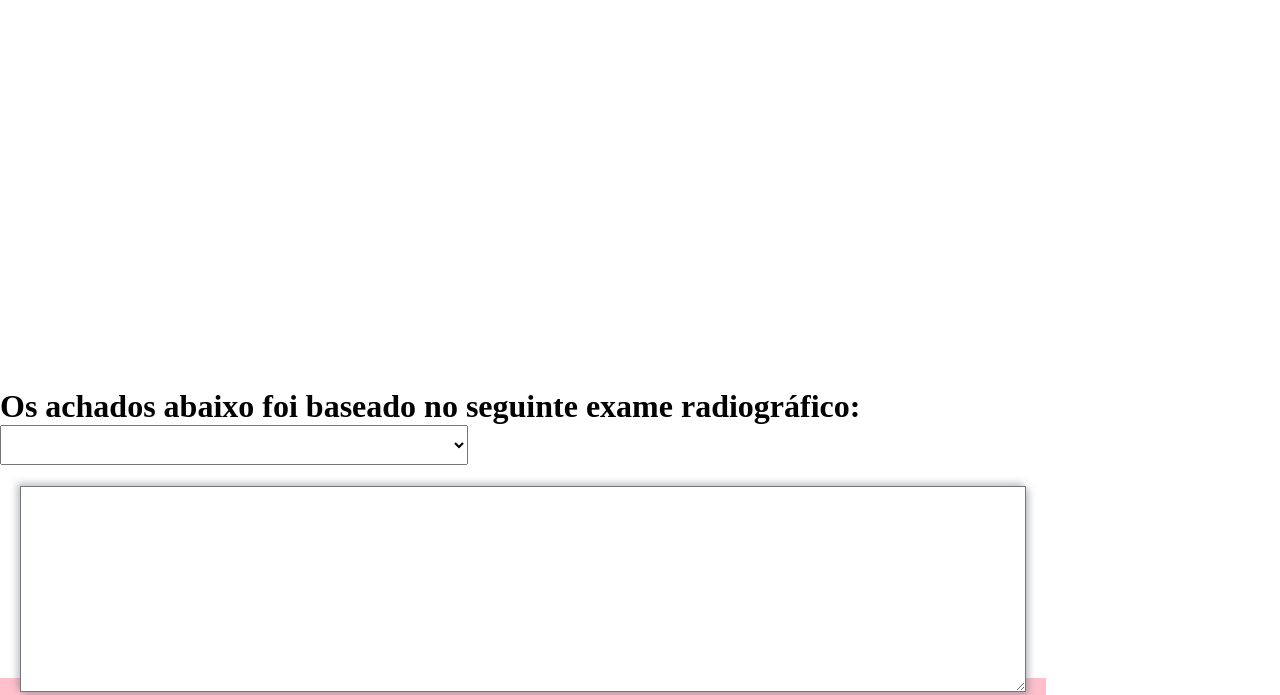
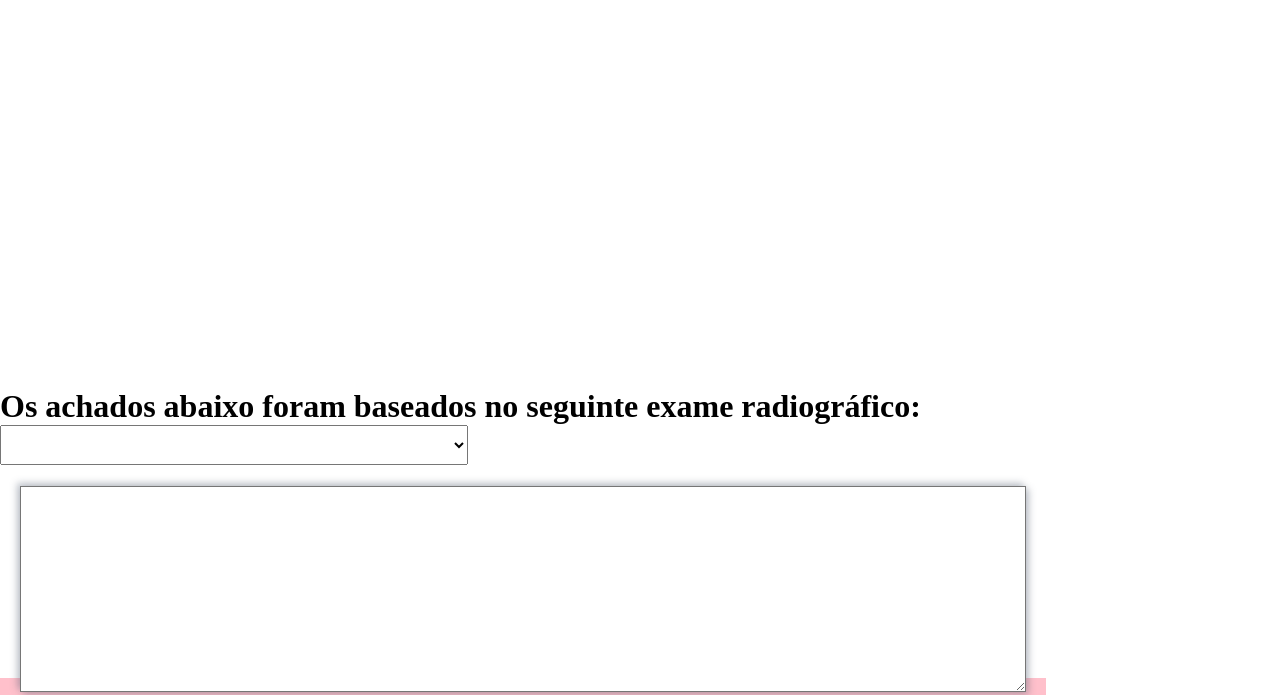
Before and after one commit to alvinhu182/dentista, a plain HTML site: page index.html in a window 1280 px wide. Shown: the part 196-891 px from the top of the page. Drawn offline with nearby package versions, Linux system fonts and the light colour scheme.

Commit message:
correção ortografica

```diff
--- a/index.html
+++ b/index.html
@@ -83,7 +83,7 @@
 </container>
 </div>
     <container class="tittle1">
-        <h1> Os achados abaixo foi baseado no seguinte exame radiográfico:
+        <h1> Os achados abaixo foram baseados no seguinte exame radiográfico:
             <select name="role"> <option value=""></option>
             <option value="">Panorâmica</option>
             <option value="">Periapical</option>
```
